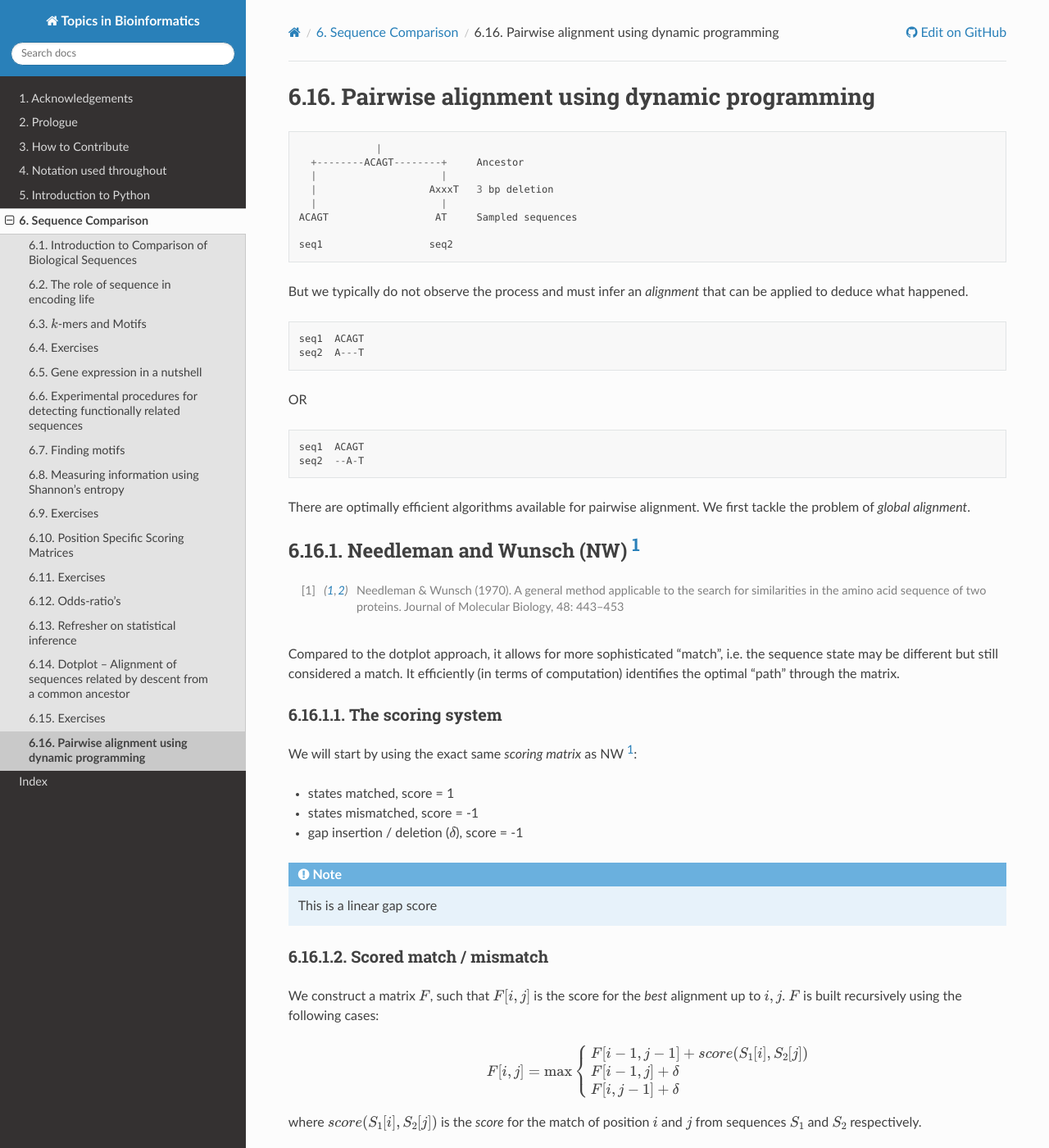
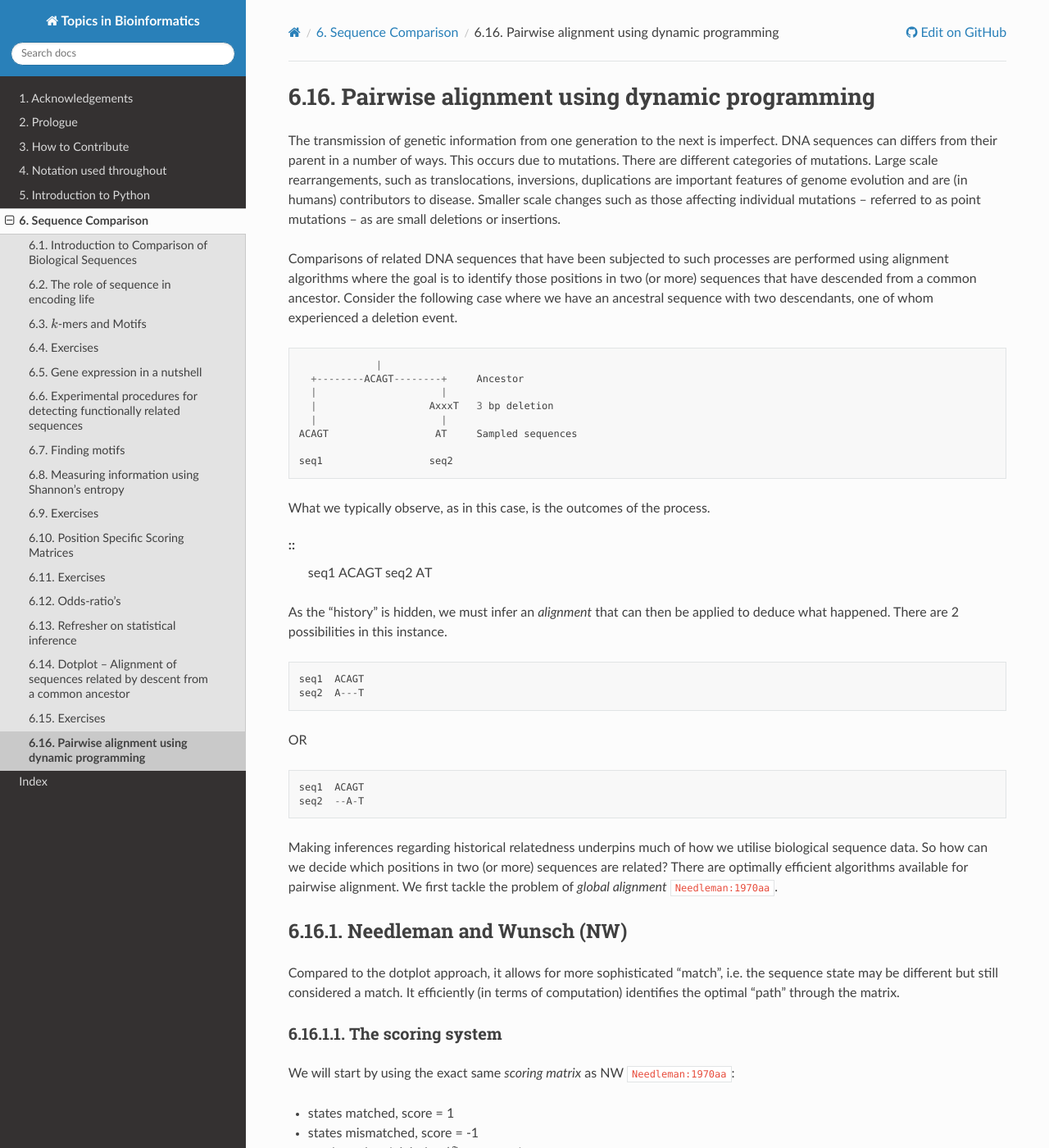
Before and after one commit to GavinHuttley/tib, a Sphinx documentation site: the page built from source/seqcomp/pairwise_alignment.rst, in a window 1280 px wide and 1400 px high. Shown: the whole window at 82% size. Built offline with Sphinx 7.4.7 and the Read the Docs theme 2.0.0, drawn with Linux system fonts in a browser that asks for light colours; cross-references to code outside the pages are shown as plain code; some of the changed text lies outside the part shown.

Commit message:
extend Needleman Wunsch section

```diff
--- a/source/seqcomp/pairwise_alignment.rst
+++ b/source/seqcomp/pairwise_alignment.rst
@@ -1,5 +1,9 @@
 Pairwise alignment using dynamic programming
 ============================================
+
+The transmission of genetic information from one generation to the next is imperfect. DNA sequences can differs from their parent in a number of ways. This occurs due to mutations. There are different categories of mutations. Large scale rearrangements, such as translocations, inversions, duplications are important features of genome evolution and are (in humans) contributors to disease. Smaller scale changes such as those affecting individual mutations -- referred to as point mutations -- as are small deletions or insertions.
+
+Comparisons of related DNA sequences that have been subjected to such processes are performed using alignment algorithms where the goal is to identify those positions in two (or more) sequences that have descended from a common ancestor. Consider the following case where we have an ancestral sequence with two descendants, one of whom experienced a deletion event.
 
 ::
 
@@ -12,7 +16,14 @@
 
      seq1                  seq2
 
-But we typically do not observe the process and must infer an *alignment* that can be applied to deduce what happened.
+What we typically observe, as in this case, is the outcomes of the process.
+
+::
+    seq1  ACAGT
+    seq2  AT
+
+
+As the "history" is hidden, we must infer an *alignment* that can then be applied to deduce what happened. There are 2 possibilities in this instance.
 
 ::
 
@@ -26,20 +37,17 @@
     seq1  ACAGT
     seq2  --A-T
 
+Making inferences regarding historical relatedness underpins much of how we utilise biological sequence data. So how can we decide which positions in two (or more) sequences are related? There are optimally efficient algorithms available for pairwise alignment. We first tackle the problem of *global alignment* :cite:`Needleman:1970aa`.
 
-There are optimally efficient algorithms available for pairwise alignment. We first tackle the problem of *global alignment*.
-
-Needleman and Wunsch (NW) [1]_
-------------------------------
-
-.. [1] Needleman & Wunsch (1970). A general method applicable to the search for similarities in the amino acid sequence of two proteins. Journal of Molecular Biology, 48: 443–453
+Needleman and Wunsch (NW)
+-------------------------
 
 Compared to the dotplot approach, it allows for more sophisticated "match", i.e. the sequence state may be different but still considered a match. It efficiently (in terms of computation) identifies the optimal "path" through the matrix.
 
 The scoring system
 ^^^^^^^^^^^^^^^^^^
 
-We will start by using the exact same *scoring matrix* as NW [1]_:
+We will start by using the exact same *scoring matrix* as NW  :cite:`Needleman:1970aa`:
 
 - states matched, score = 1
 - states mismatched, score = -1
@@ -105,3 +113,11 @@
     "**T** :math:`(y=3)`",              "-3",       "-1",       "-1",        "0",    "**2**",        "1",        "0"
     "**A** :math:`(y=4)`",              "-4",       "-2",        "0",       "-1",        "1",    "**3**",        "2"
     "**C** :math:`(y=5)`",              "-5",       "-3",       "-1",       "-1",        "0",        "2",    "**4**"
+
+------
+
+.. rubric:: Citations
+
+.. bibliography:: /references.bib
+    :filter: docname in docnames
+    :style: alpha
```
Also changed, not shown: other parts of source/seqcomp/pairwise_alignment.rst (+1 -1 lines).
